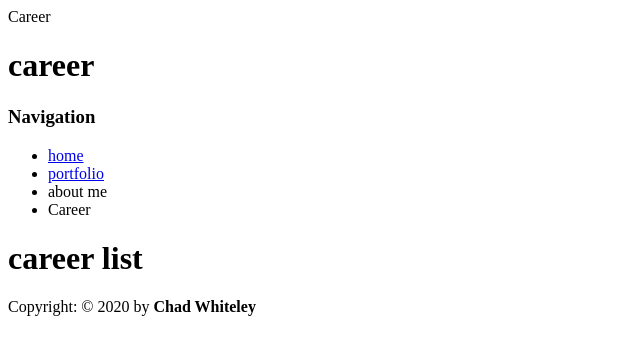
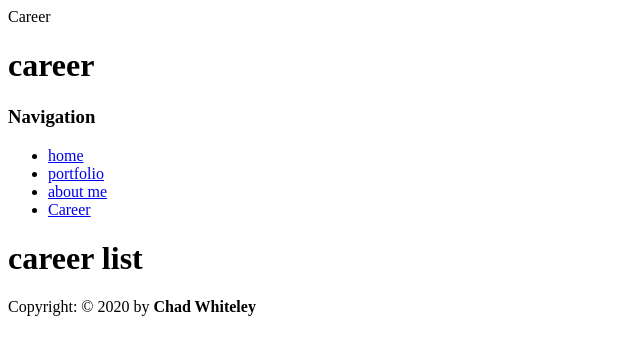
Before and after one commit to zer01095/Zer01095.github.io, a plain HTML site: page career.html in a window 1280 px wide. Shown: the full height of the page, 0-640 px from the left. Drawn offline with Linux system fonts and the light colour scheme.

Commit message:
Update career.html

```diff
--- a/career.html
+++ b/career.html
@@ -3,7 +3,7 @@
    <head>
       <meta charset="utf-8">
       <tittle>Career</tittle>
-      <link rel=stylesheet" type="text/css" href="style.css" />
+      <link rel=stylesheet" type="text/css" href="style.css"/>
    </head>
    <body>
     <div class="container">
@@ -15,8 +15,8 @@
       <ul>
         <li><a href="index.html">home</a></li>
         <li><a href="portfolio.html">portfolio</a></li>
-        <li><a herf="mypage.html">about me</a></li>
-        <li><a herf="career.html">Career</a></li>
+        <li><a href="mypage.html">about me</a></li>
+        <li><a href="career.html">Career</a></li>
       </ul>
       </div>
       <div class="content">
```
